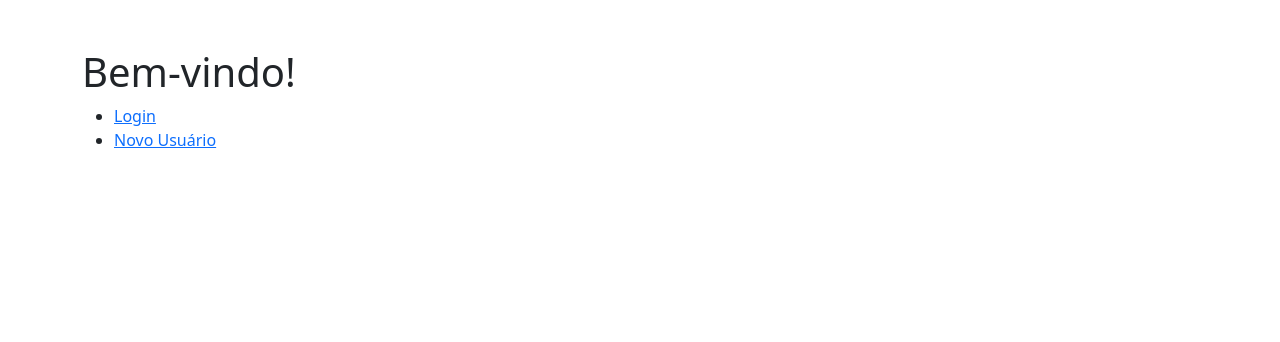
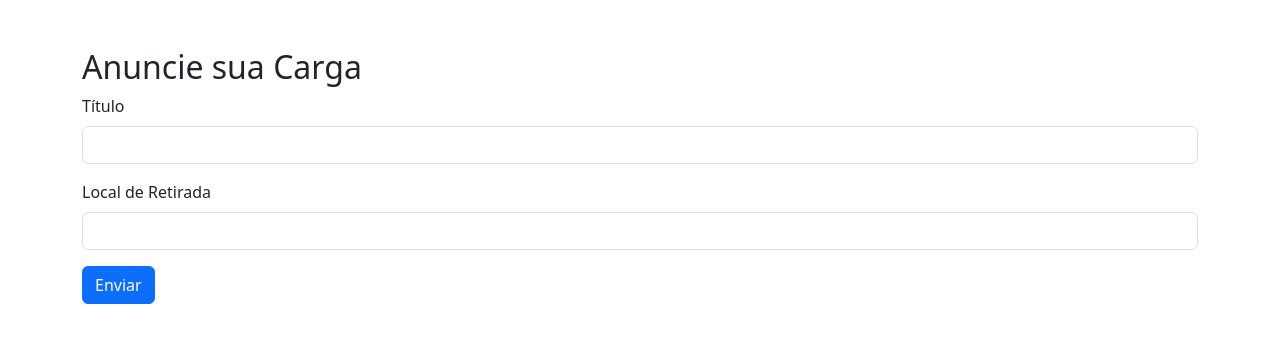
Before and after one commit to mhpillonetto/movimentto-frontend, a React (Create React App) app: page /cargas/anuciar in a window 1280 px wide. Shown: the top 342 px of the page. Built offline with nearby package versions, Linux system fonts and the light colour scheme.

Commit message:
add: create input component

```diff
--- /dev/null
+++ b/src/components/form/createShipmentForm.tsx
@@ -0,0 +1,92 @@
+import React, { useCallback, useState } from 'react'
+import { useNavigate } from 'react-router-dom'
+import Shipment from '../../model/Shipment/Shipment'
+import { login } from '../../services/Auth/login'
+
+
+const CreateShipmentForm = () => {
+
+    const [formState, setFormState] = useState<Shipment>({
+        name: "",
+        deliveryLocation: "",
+        retrievalLocation: "",
+        owner: "",
+        createdAt: new Date(),
+        price: 0,
+        requiredVehicle: "",
+    })
+
+    const handleInputChange = useCallback((event: React.ChangeEvent<HTMLInputElement>) => {
+        const targetInput = event.currentTarget
+
+        const { value, name } = targetInput
+
+        setFormState({
+            ...formState,
+            [name]: value,
+        })
+    }, [formState])
+
+
+    const navigate = useNavigate();
+
+    const handleSubmit = useCallback(async (event: React.FormEvent<HTMLFormElement>) => {
+        event.preventDefault()
+
+        // const { username, password } = formState;
+
+        // if (!username || !password) {
+        //     window.alert("Fill all the required fields")
+        //     return
+        // }
+
+        // try {
+        //     await login(formState)
+        //     navigate('/inicio', { replace: true })
+
+        // } catch (error) {
+        //     console.log(error);
+        //     window.alert("Usuário ou senha incorretos")
+        // }
+
+    }, [formState]);
+
+    return (
+        <form onSubmit={handleSubmit}>
+            <div className="mb-3">
+                <label htmlFor="exampleInputUsername" className="form-label">
+                    Título
+                </label>
+                <input
+                    type="text"
+                    className="form-control"
+                    id="username"
+                    name="username"
+                    required
+                    value={formState.name}
+                    onChange={handleInputChange}
+                />
+            </div>
+
+            <div className="mb-3">
+                <label htmlFor="retrievalInput" className="form-label">
+                    Local de Retirada
+                </label>
+                <input
+                    type="password"
+                    className="form-control"
+                    id="password"
+                    name="password"
+                    required
+                    value={formState.requiredVehicle}
+                    onChange={handleInputChange}
+                />
+            </div>
+            <button type="submit" className="btn btn-primary">
+                Enviar
+            </button>
+        </form>
+    )
+}
+
+export default CreateShipmentForm
--- a/src/index.tsx
+++ b/src/index.tsx
@@ -12,6 +12,7 @@ import Login from './pages/Login';
 import Profile from './pages/Profile';
 import Register from './pages/Register';
 import Shipments from './pages/Shipment';
+import CreateShipment from './pages/Shipment/createShipment';
 import ShipmentDetail from './pages/Shipment/detail';
 
 const router = createBrowserRouter([
@@ -43,6 +44,11 @@ const router = createBrowserRouter([
     path: "/cargas/detalhes",
     element: <ShipmentDetail />
   },
+  {
+    path: "/cargas/anuciar",
+    element: <CreateShipment />
+  },
+
 
 ])
 
--- a/src/pages/Home/index.tsx
+++ b/src/pages/Home/index.tsx
@@ -18,6 +18,7 @@ const Home = () => {
       <div className='mb-5'>Bem vindo ao perfil de {localStorage.userType}</div>
       <p><Link to='/perfil'>Editar Perfil</Link></p>
       <p><Link to='/cargas'>Cargas Disponíveis</Link></p>
+      <p><Link to='/cargas/anuciar'>Anunciar uma Carga</Link></p>
       <div>
         <button className="btn btn-primary mt-5" onClick={handleLogout}>
           Sair
--- /dev/null
+++ b/src/pages/Shipment/createShipment.tsx
@@ -0,0 +1,13 @@
+import React from 'react'
+import CreateShipmentForm from '../../components/form/createShipmentForm'
+
+const CreateShipment = () => {
+    return (
+        <div className='container mt-5'>
+            <h2>Anuncie sua Carga</h2>
+            <CreateShipmentForm />
+        </div>
+    )
+}
+
+export default CreateShipment
```
Also changed, not shown: src/components/TextInput.tsx (added, +29 -0 lines).
